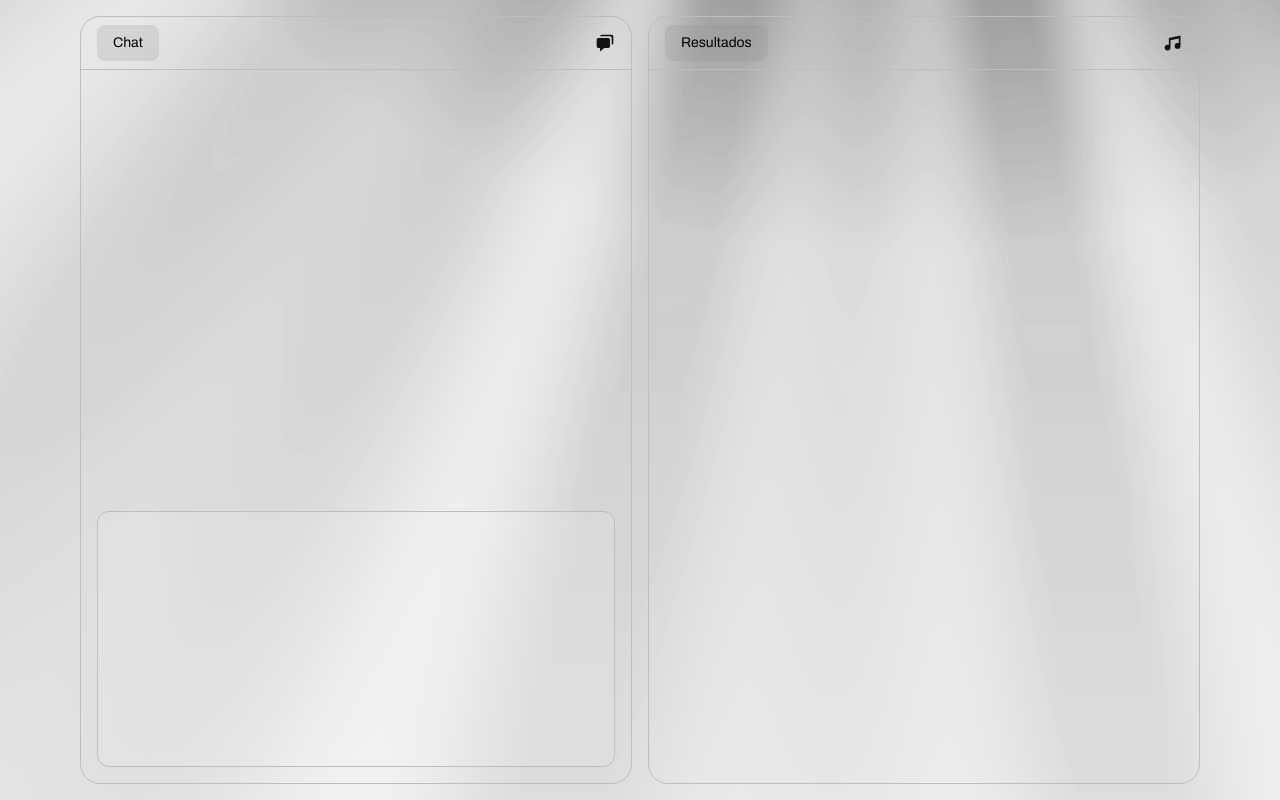
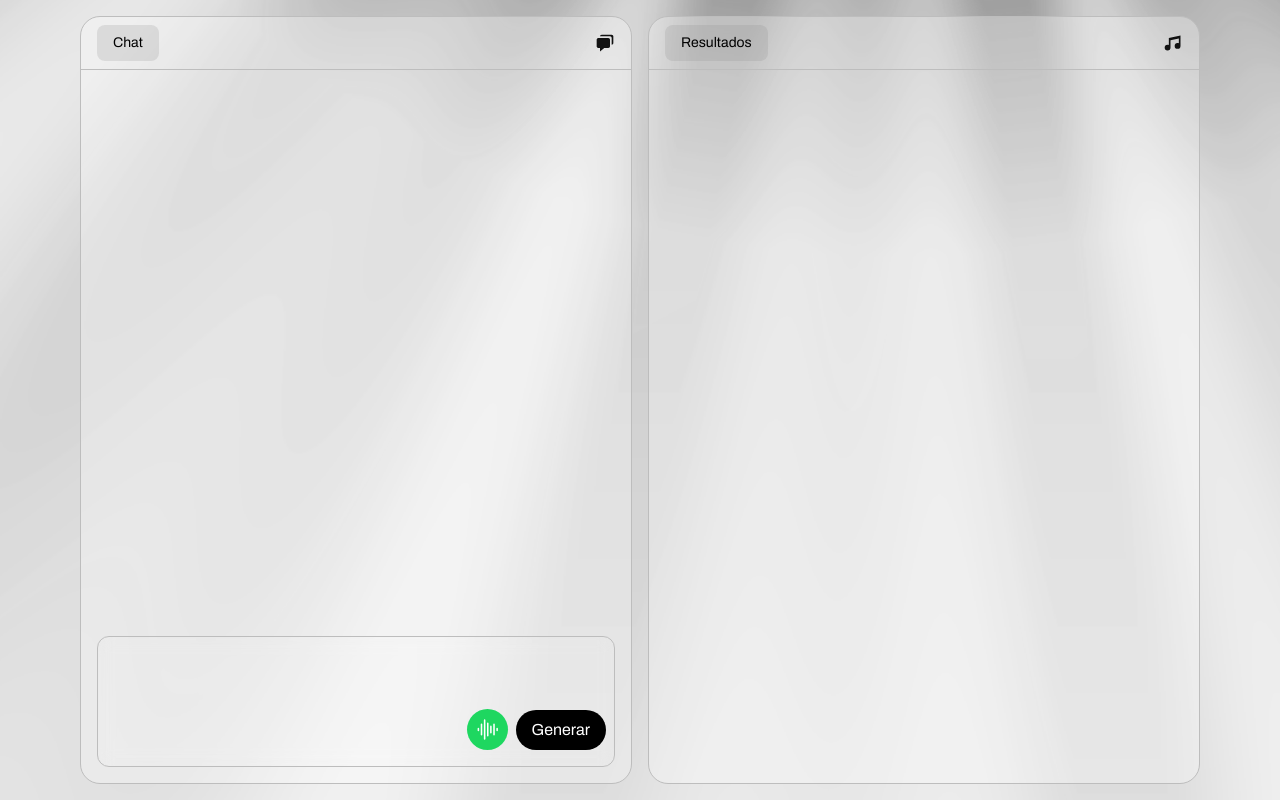
Before and after one commit to SebastianUrdaneguiBisalaya/emotify.ai, a Next.js app: page /music in a window 1280 px wide. Built offline with nearby package versions, Linux system fonts and the light colour scheme; what @midudev/tailwind-animations would draw is missing.

Commit message:
chore: add mini-search component

```diff
--- a/src/app/music/page.tsx
+++ b/src/app/music/page.tsx
@@ -1,7 +1,9 @@
+import MiniSearch from "@/components/mini-search";
+
 export default function Music() {
 	return (
 		<div className="w-full min-h-screen h-full max-w-6xl p-4 mx-auto grid grid-cols-2 gap-4">
-			<div className="w-full h-full flex flex-col overflow-y-auto border border-gray-light dark:border-gray-light-opacity/20 rounded-[20px]">
+			<div className="w-full h-full flex flex-col overflow-y-auto border border-gray-light dark:border-gray-light-opacity/20 rounded-[20px] bg-background/30">
 				<div className="w-full h-full flex flex-col">
 					<div className="w-full h-fit flex flex-row items-center justify-between gap-2 px-4 py-2 border-b border-gray-light dark:border-gray-light-opacity/20">
 						<span className="font-archivo text-black dark:text-white text-sm px-4 py-2 bg-gray/20 rounded-lg">Chat</span>
@@ -10,13 +12,11 @@ export default function Music() {
 						</div>
 					</div>
 				</div>
-				<div className="w-full h-full flex flex-col min-h-fit max-h-72 p-4">
-					<div className="w-full h-full flex flex-col overflow-y-auto bg-white/10 border border-gray-light dark:border-gray-light-opacity/20 backdrop-blur-sm rounded-xl p-2">
-
-					</div>
+				<div className="w-full h-full flex flex-col justify-end min-h-fit max-h-72 p-4">
+					<MiniSearch />
 				</div>
 			</div>
-			<div className="w-full h-full flex flex-col overflow-y-auto border border-gray-light dark:border-gray-light-opacity/20 rounded-[20px]">
+			<div className="w-full h-full flex flex-col overflow-y-auto border border-gray-light dark:border-gray-light-opacity/20 rounded-[20px] bg-background/30">
 				<div className="w-full h-fit flex flex-row items-center justify-between gap-2 px-4 py-2 border-b border-gray-light dark:border-gray-light-opacity/20">
 					<span className="font-archivo text-black dark:text-white text-sm px-4 py-2 bg-gray/20 rounded-lg">Resultados</span>
 					<div className="w-fit h-fit flex items-center justify-center">
--- /dev/null
+++ b/src/components/mini-search.tsx
@@ -0,0 +1,51 @@
+"use client";
+
+import { useState, useEffect } from "react";
+
+export default function MiniSearch() {
+	const [search, setSearch] = useState<string>("");
+	const [showAudioRecordIcon, setShowAudioRecordIcon] = useState<boolean>(true);
+
+	useEffect(() => {
+		if (search.length > 0) {
+			setShowAudioRecordIcon(false);
+		} else {
+			setShowAudioRecordIcon(true);
+		}
+	}, [search]);
+	return (
+		<div className="w-full h-fit flex flex-col gap-2 bg-white/10 border border-gray-light dark:border-gray-light-opacity/20 backdrop-blur-sm rounded-xl px-2 py-4">
+			<textarea
+				id="mini-search-input"
+				className="w-full font-archivo focus:outline-none resize-none"
+				value={search}
+				onChange={(event) => {
+					const textArea = event.target as HTMLTextAreaElement;
+					textArea.style.height = "auto";
+					textArea.style.height = `${Math.min(textArea.scrollHeight, 200)}px`;
+					setSearch(textArea.value);
+				}}
+			/>
+			<div className="w-full flex flex-row items-center justify-end gap-2">
+				{
+					showAudioRecordIcon && (
+						<button
+							className="cursor-pointer rounded-full p-2 bg-green hover:animate-rotate-360"
+						>
+							<span className="w-fit h-fit flex items-center justify-center">
+								<svg xmlns="http://www.w3.org/2000/svg" width="25" height="25" viewBox="0 0 24 24"><path fill="#ffffff" fillRule="evenodd" d="M9.25 21.75c-.41 0-.75-.34-.75-.75V3c0-.41.34-.75.75-.75s.75.34.75.75v18c0 .41-.34.75-.75.75m-3-4c-.41 0-.75-.34-.75-.75V7c0-.41.34-.75.75-.75S7 6.59 7 7v10c0 .41-.34.75-.75.75m5.25.25c0 .41.34.75.75.75s.75-.34.75-.75V6c0-.41-.34-.75-.75-.75s-.75.34-.75.75zm3.75-2.25c-.41 0-.75-.34-.75-.75V9c0-.41.34-.75.75-.75s.75.34.75.75v6c0 .41-.34.75-.75.75M17.5 17c0 .41.34.75.75.75s.75-.34.75-.75V7c0-.41-.34-.75-.75-.75s-.75.34-.75.75zm3.75-3.25c-.41 0-.75-.34-.75-.75v-2c0-.41.34-.75.75-.75s.75.34.75.75v2c0 .41-.34.75-.75.75M2.5 13c0 .41.34.75.75.75S4 13.41 4 13v-2c0-.41-.34-.75-.75-.75s-.75.34-.75.75z" color="#ffffff"/></svg>
+							</span>
+						</button>
+					)
+				}
+				<button
+					className="cursor-pointer bg-black rounded-full px-4 py-2"
+				>
+					<span className="font-archivo text-white">
+						Generar
+					</span>
+				</button>
+			</div>
+		</div>
+	)
+}
```
